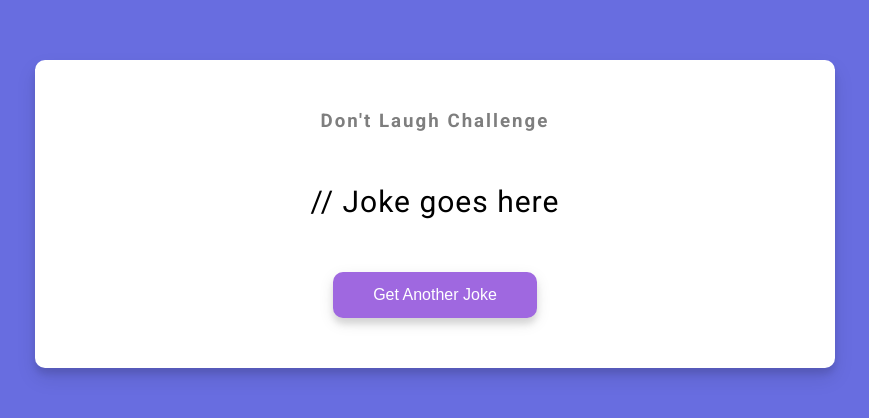
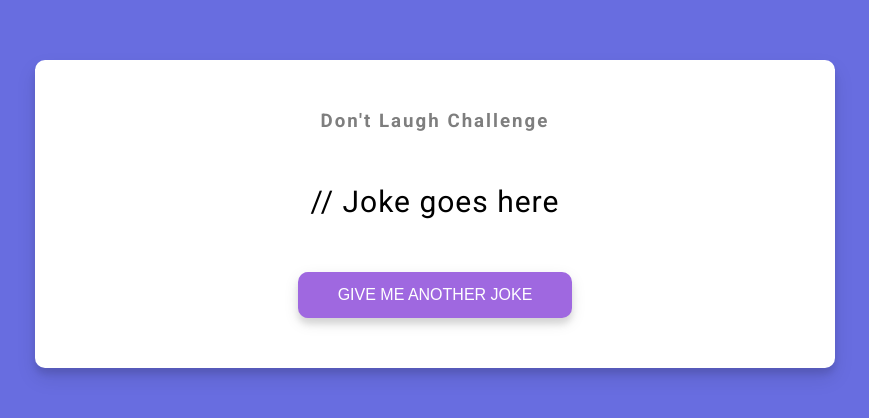
Before and after one commit to romandearing/Dad-Jokes, a plain HTML site: page index.html in a window 1280 px wide. Shown: the part 186-604 px from the top of the page, without its empty margins (205-1074 px from the left). Drawn offline with Linux system fonts and the light colour scheme; no server answers.

Commit message:
changed text

```diff
--- a/index.html
+++ b/index.html
@@ -11,7 +11,7 @@
     <div class="container">
       <h3>Don't Laugh Challenge</h3>
       <div id="joke" class="joke">// Joke goes here</div>
-      <button id="jokeBtn" class="btn">Get Another Joke</button>
+      <button id="jokeBtn" class="btn">GIVE ME ANOTHER JOKE</button>
     </div>
   </body>
 </html>
```
